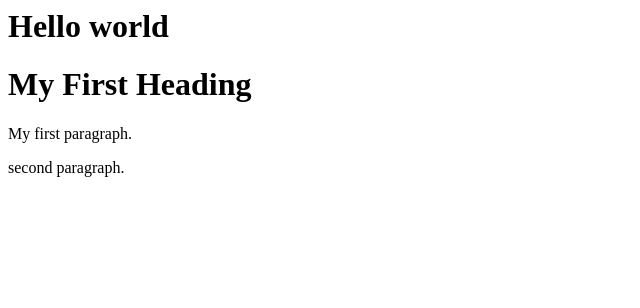
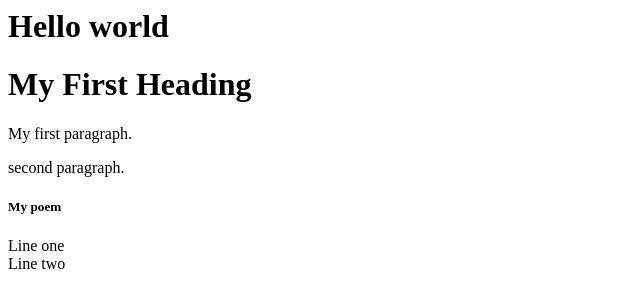
Before and after one commit to darvi1996/html-test, a plain HTML site: page index.html in a window 1280 px wide. Shown: the whole page, without its empty margins (0-640 px from the left). Drawn offline with Linux system fonts and the light colour scheme.

Commit message:
Update index.html

```diff
--- a/index.html
+++ b/index.html
@@ -7,6 +7,8 @@
 
 <p>My first paragraph.</p>
 <p> second paragraph. </p>
+  <h5> My poem </h5>
+<p> Line one <br> Line two </p>
 
 
 </body>
```
